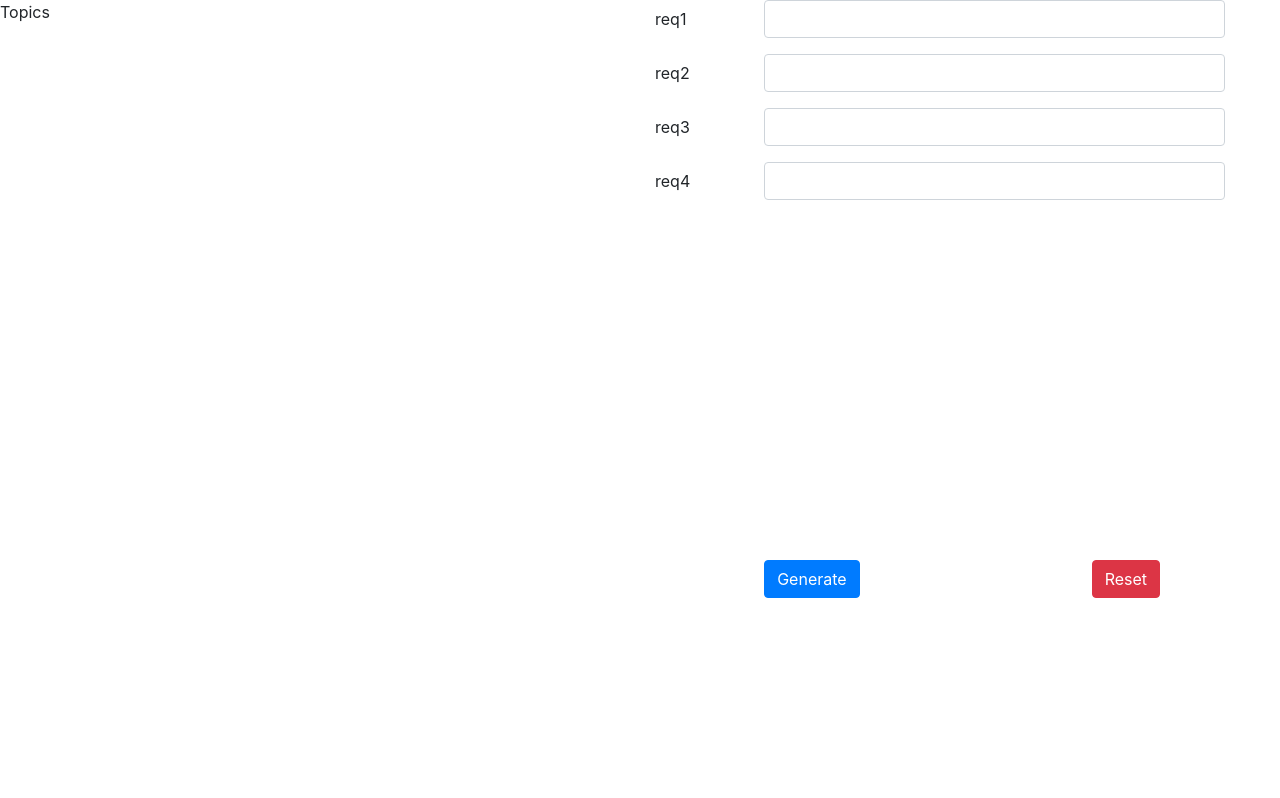
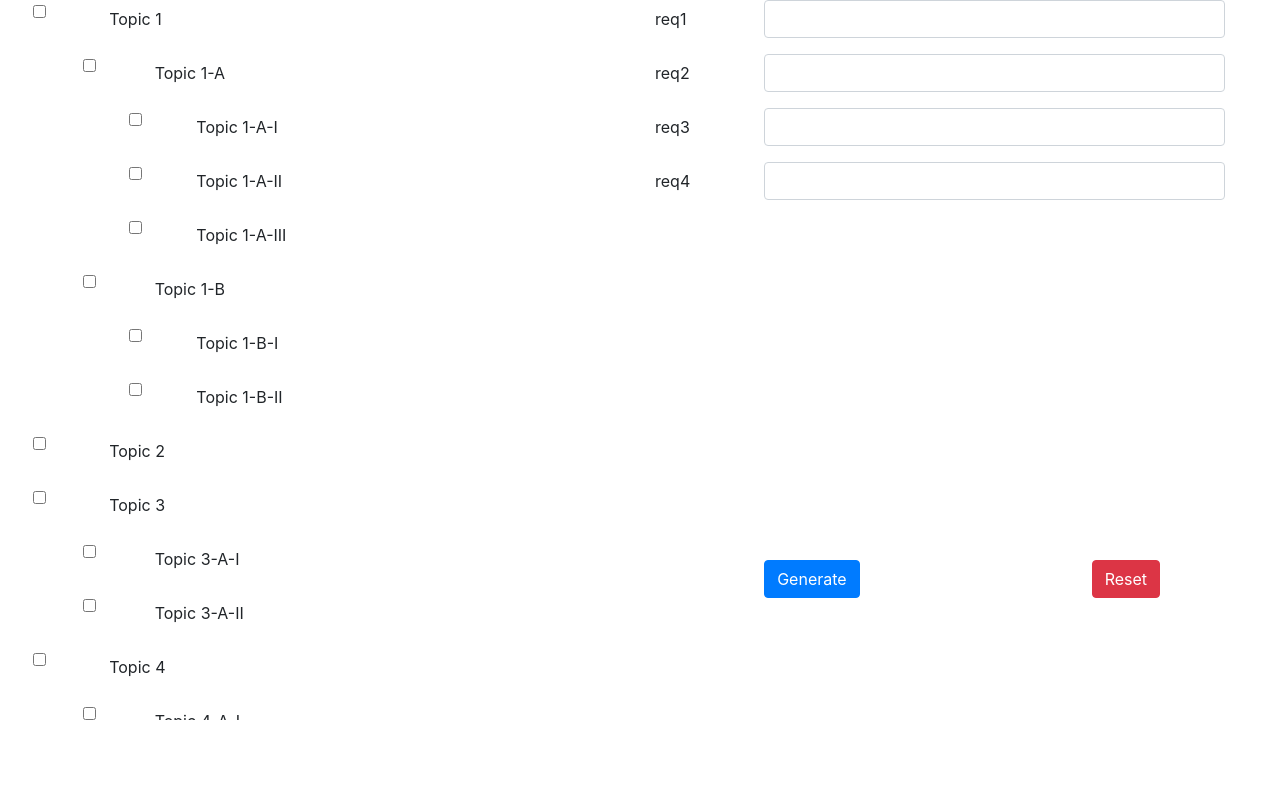
Before and after one commit to emailBuilderDBFU/emailBuilderDBFU.github.io, a React (Create React App) app: page / in a window 1280 px wide. Shown: the top 798 px of the page. Built offline with nearby package versions, Linux system fonts and the light colour scheme.

Commit message:
Updated topic selection and email criteria.

```diff
--- a/src/components/LeftPane.js
+++ b/src/components/LeftPane.js
@@ -6,7 +6,10 @@ export class LeftPane extends React.Component {
 	render() {
 		return (
 			<div className="LeftPane">
-				<Topics />
+				<Topics
+					emailCriteria={this.props.emailCriteria}
+					updateEmailCriteria={this.props.updateEmailCriteria}
+				/>
 			</div>
 		)
 	}
--- a/src/components/RequirementSelection.js
+++ b/src/components/RequirementSelection.js
@@ -4,6 +4,7 @@ import {Form, Row, Col} from 'react-bootstrap';
 export class RequirementSelection extends React.Component {
 
 	render() {
+		console.log()
 		return (
 			<div className="RequirementSelection">
 				<Form.Group as={Row} controlId={this.props.requirement.name}>
@@ -11,7 +12,11 @@ export class RequirementSelection extends React.Component {
 						{this.props.requirement.name}
 					</Form.Label>
 					<Col sm="9">
-						<Form.Control type="text" onChange={(ev) => this.valueUpdated(ev)} />
+						<Form.Control
+							type="text"
+							value={this.props.value}
+							onChange={(ev) => this.valueUpdated(ev)}
+						/>
 					</Col>
 				</Form.Group>
 			</div>
--- a/src/components/Requirements.js
+++ b/src/components/Requirements.js
@@ -4,7 +4,7 @@ import {RequirementSelection} from './RequirementSelection';
 export class Requirements extends React.Component {
 
 	render() {
-		let reqs = this.props.topicSelection.requirementSelections.map((reqSel) => (
+		let reqSels = this.props.emailCriteria.requirementSelections.map((reqSel) => (
 			<RequirementSelection
 				key={reqSel.requirement.name}
 				requirement={reqSel.requirement}
@@ -14,13 +14,13 @@ export class Requirements extends React.Component {
 		));
 		return (
 			<div className="Requirements">
-				{reqs}
+				{reqSels}
 			</div>
 		)
 	}
 
 	updateRequirementSelection(req, value) {
-		let selection = this.props.topicSelection.copyWithRequirement(req, value);
-		this.props.updateTopicSelection(selection);
+		let selection = this.props.emailCriteria.copyWithRequirement(req, value);
+		this.props.updateEmailCriteria(selection);
 	}
 }
--- a/src/components/RightPane.js
+++ b/src/components/RightPane.js
@@ -10,8 +10,8 @@ export class RightPane extends React.Component {
 			<div className="RightPane">
 				<Row><Col>
 					<Requirements
-						topicSelection={this.props.topicSelection}
-						updateTopicSelection={this.props.updateTopicSelection}
+						emailCriteria={this.props.emailCriteria}
+						updateEmailCriteria={this.props.updateEmailCriteria}
 					/>
 				</Col></Row>
 				<Row><Col>
--- a/src/components/RootComponent.css
+++ b/src/components/RootComponent.css
@@ -32,3 +32,7 @@
 .EmailEditor textarea {
 	height: 100vh;
 }
+
+.form-check {
+	text-align: center;
+}
--- a/src/components/RootComponent.js
+++ b/src/components/RootComponent.js
@@ -3,25 +3,20 @@ import $ from 'jquery';
 import {Row, Col} from 'react-bootstrap';
 import {TopPane} from './TopPane';
 import {BottomPane} from './BottomPane';
-import {TempTopic, TempRequirement, TempTopicSelection, TempRequirementSelection} from './temp-model';
+import {TempTopic, TempRequirement, TempEmailCriteria, TempTopicSelection, TempRequirementSelection, defaultEmailCriteria} from './temp-model';
 import './RootComponent.css';
 // import './debug.css';
 
 export class RootComponent extends React.Component {
 
-	static reqs = [new TempRequirement('req1'), new TempRequirement('req2'), new TempRequirement('req3'), new TempRequirement('req4')];
 	static defaultProps = {
-		initialTopicSelection: new TempTopicSelection([], RootComponent.reqs.map((req) => new TempRequirementSelection(req, '')))
+		initialEmailCriteria: defaultEmailCriteria
 	}
 
 	constructor(props) {
 		super(props);
 		this.state = {
-			availableTopics: [
-				new TempTopic('Topic 1', RootComponent.reqs.slice(0, 3)),
-				new TempTopic('Topic 2', RootComponent.reqs.slice(3))
-			],
-			topicSelection: this.props.initialTopicSelection,
+			emailCriteria: this.props.initialEmailCriteria,
 			emailText: ''
 		}
 	}
@@ -31,9 +26,8 @@ export class RootComponent extends React.Component {
 			<div className="RootComponent">
 				<Row><Col>
 					<TopPane
-						availableTopics={this.state.availableTopics}
-						topicSelection={this.state.topicSelection}
-						updateTopicSelection={(topics, reqs) => this.updateTopicSelection(topics, reqs)}
+						emailCriteria={this.state.emailCriteria}
+						updateEmailCriteria={(emailCriteria) => this.updateEmailCriteria(emailCriteria)}
 						generateEmail={() => this.generateEmail()}
 						resetEmail={() => this.resetEmail()}
 					/>
@@ -48,13 +42,13 @@ export class RootComponent extends React.Component {
 		)
 	}
 
-	updateTopicSelection(topicSelection) {
-		console.log('Selection updated!')
-		this.setState({ topicSelection });
+	updateEmailCriteria(emailCriteria) {
+		console.log('Selection updated!');
+		this.setState({ emailCriteria });
 	}
 
 	generateEmail() {
-		let emailText = this.state.topicSelection.render();
+		let emailText = this.state.emailCriteria.render();
 		$([document.documentElement, document.body]).animate({
 			scrollTop: $(".BottomPane").offset().top
 		}, 500);
@@ -64,7 +58,7 @@ export class RootComponent extends React.Component {
 	resetEmail() {
 		this.setState({
 			emailText: '',
-			topicSelection: this.props.initialTopicSelection
+			emailCriteria: this.props.initialEmailCriteria
 
 		})
 	}
--- a/src/components/TopPane.js
+++ b/src/components/TopPane.js
@@ -11,16 +11,14 @@ export class TopPane extends React.Component {
 				<Row>
 					<Col>
 						<LeftPane
-							availableTopics={this.props.availableTopics}
-							topicSelection={this.props.topicSelection}
-							updateTopicSelection={this.props.updateTopicSelection}
+							emailCriteria={this.props.emailCriteria}
+							updateEmailCriteria={this.props.updateEmailCriteria}
 						/>
 					</Col>
 					<Col>
 						<RightPane
-							availableTopics={this.props.availableTopics}
-							topicSelection={this.props.topicSelection}
-							updateTopicSelection={this.props.updateTopicSelection}
+							emailCriteria={this.props.emailCriteria}
+							updateEmailCriteria={this.props.updateEmailCriteria}
 							generateEmail={this.props.generateEmail}
 							resetEmail={this.props.resetEmail}
 						/>
--- /dev/null
+++ b/src/components/TopicSelection.js
@@ -0,0 +1,42 @@
+import React from 'react';
+import {Form, Row, Col} from 'react-bootstrap';
+
+export class TopicSelection extends React.Component {
+
+	render() {
+		let children = this.props.children.map((topicSel) => (
+			<TopicSelection
+				key={topicSel.topic.name}
+				topic={topicSel.topic}
+				value={topicSel.value}
+				children={topicSel.children}
+				onChange={(topic, value) => this.props.onChange(topic, value)}
+			/>
+		));
+		return (
+			<div className="TopicSelection">
+				<Form.Group as={Row} controlId={this.props.topic.name}>
+					<Col xs="2">
+						<Form.Check
+							value={this.props.value}
+							checked={this.props.value}
+							onChange={(ev) => this.valueUpdated(ev)}
+						/>
+					</Col>
+					<Form.Label column xs="9">
+						{this.props.topic.name}
+					</Form.Label>
+				</Form.Group>
+				<Row className="TopicSelectionChildren">
+					<Col xs={{offset: 1, span: 11}}>
+						{children}
+					</Col>
+				</Row>
+			</div>
+		)
+	}
+
+	valueUpdated(ev) {
+		this.props.onChange(this.props.topic, ev.target.checked);
+	}
+}
--- a/src/components/Topics.js
+++ b/src/components/Topics.js
@@ -1,12 +1,27 @@
 import React from 'react';
+import {TopicSelection} from './TopicSelection';
 
 export class Topics extends React.Component {
 
 	render() {
+		let topics = this.props.emailCriteria.topicSelections.map((topicSel) => (
+			<TopicSelection
+				key={topicSel.topic.name}
+				topic={topicSel.topic}
+				value={topicSel.value}
+				children={topicSel.children}
+				onChange={(topic, value) => this.updateEmailCriteria(topic, value)}
+			/>
+		));
 		return (
 			<div className="Topics">
-				Topics
+				{topics}
 			</div>
 		)
 	}
+
+	updateEmailCriteria(topic, value) {
+		let selection = this.props.emailCriteria.copyWithTopic(topic, value);
+		this.props.updateEmailCriteria(selection);
+	}
 }
--- a/src/components/temp-model.js
+++ b/src/components/temp-model.js
@@ -1,7 +1,8 @@
 export class TempTopic {
-	constructor(name, requirements) {
+	constructor(name, requirements, children) {
 		this.name = name;
-		this.requirements = requirements;
+		this.requirements = requirements || [];
+		this.children = children || [];
 	}
 
 	getRequirements() {
@@ -14,7 +15,7 @@ export class TempTopic {
 }
 
 export class TempRequirement {
-	constructor(name) {
+	constructor(name, children) {
 		this.name = name;
 	}
 
@@ -23,23 +24,63 @@ export class TempRequirement {
 	}
 }
 
-export class TempTopicSelection {
-	constructor(topics, requirementSelections) {
-		this.topics = topics;
-		this.requirementSelections = requirementSelections;
+export class TempEmailCriteria {
+	constructor(topicSelections, requirementSelections) {
+		this.topicSelections = topicSelections || [];
+		this.requirementSelections = requirementSelections || [];
+	}
+
+	copyWithTopic(topic, value) {
+		let topicSels = this.topicSelections.map((el) => el.topic === topic ? el.copyWithValue(value) : el);
+		return new TempEmailCriteria(topicSels, this.requirementSelections);
 	}
 
 	copyWithRequirement(req, value) {
 		let reqSels = this.requirementSelections.map((el) => el.requirement === req ? el.copyWithValue(value) : el);
-		return new TempTopicSelection(this.topics, reqSels);
+		return new TempEmailCriteria(this.topicSelections, reqSels);
 	}
 
 	render() {
-		let ret = this.topics.map((topic) => topic.render()).join(', ');
+		let ret = '';
+		for (let topicSel of this.topicSelections) {
+			ret += '\n' + topicSel.render();
+		}
 		for (let reqSel of this.requirementSelections) {
 			ret += '\n' + reqSel.render();
 		}
 		return ret;
+	}
+
+	static defaultForTopicsAndRequirements(topics, requirements) {
+		return new TempEmailCriteria(
+			topics.map((topic) => TempTopicSelection.defaultForTopic(topic)),
+			reqs.map((req) => TempRequirementSelection.defaultForRequirement(req))
+		)
+	}
+}
+
+export class TempTopicSelection {
+	constructor(topic, value, children) {
+		this.topic = topic;
+		this.value = value;
+		this.children = children || [];
+	}
+
+	copyWithValue(value) {
+		return new TempTopicSelection(this.topic, value, this.children);
+	}
+
+	render(indent=0) {
+		let ret = '\t'.repeat(indent);
+		ret += this.topic.render() + ': ' + this.value;
+		for (let child of this.children) {
+			ret += '\n' + child.render(indent+1);
+		}
+		return ret;
+	}
+
+	static defaultForTopic(topic) {
+		return new TempTopicSelection(topic, false, topic.children.map((child) => TempTopicSelection.defaultForTopic(child)));
 	}
 }
 
@@ -56,4 +97,36 @@ export class TempRequirementSelection {
 	render() {
 		return this.requirement.render() + ": " + this.value;
 	}
+
+	static defaultForRequirement(requirement) {
+		return new TempRequirementSelection(requirement, '');
+	}
 }
+
+let reqs = [new TempRequirement('req1'), new TempRequirement('req2'), new TempRequirement('req3'), new TempRequirement('req4')];
+let topics = [
+	new TempTopic('Topic 1', reqs.slice(0, 3), [
+		new TempTopic('Topic 1-A', reqs.slice(0), [
+			new TempTopic('Topic 1-A-I'),
+			new TempTopic('Topic 1-A-II'),
+			new TempTopic('Topic 1-A-III'),
+		]),
+		new TempTopic('Topic 1-B', reqs.slice(0), [
+			new TempTopic('Topic 1-B-I'),
+			new TempTopic('Topic 1-B-II')
+		]),
+
+	]),
+	new TempTopic('Topic 2', reqs.slice(3)),
+	new TempTopic('Topic 3', [], [
+		new TempTopic('Topic 3-A-I'),
+		new TempTopic('Topic 3-A-II')
+	]),
+	new TempTopic('Topic 4', [], [
+		new TempTopic('Topic 4-A-I'),
+		new TempTopic('Topic 4-A-II')
+	]),
+
+
+];
+export let defaultEmailCriteria = TempEmailCriteria.defaultForTopicsAndRequirements(topics, reqs);
```
